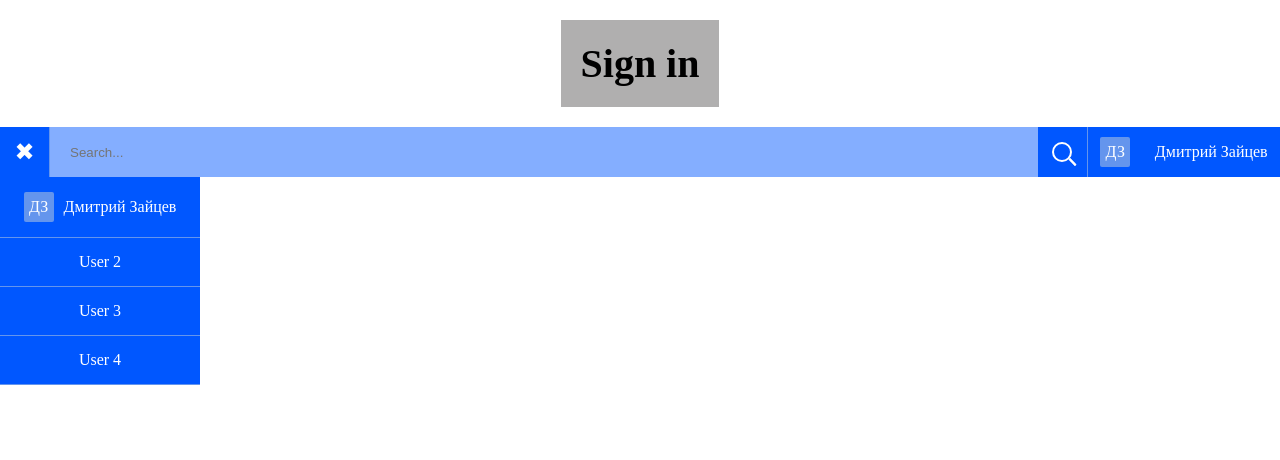
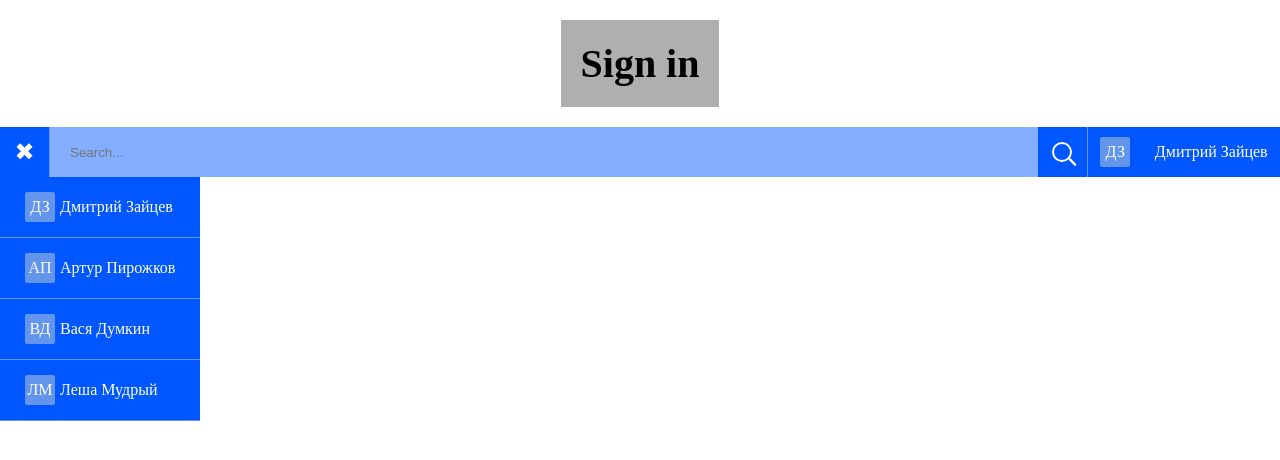
Before and after one commit to d1mag1c/TMS_hw_React, a React (Create React App) app: page / in a window 1280 px wide. Both pictures are taken after a click on the element 25 px from the left and 152 px from the top of the page. Shown: the top 460 px of the page. Built offline with nearby package versions, Linux system fonts and the light colour scheme.

Commit message:
fix burger menu

```diff
--- a/src/components/header/burger/burgerList/BurgerList.tsx
+++ b/src/components/header/burger/burgerList/BurgerList.tsx
@@ -1,18 +1,22 @@
 import React from 'react';
 import {BurgerListBlock, BurgerListUl, BurgerListLi} from "./style";
-import Login from "../../login/Login";
+import {UserObj} from "../../../../data/Data";
+import {findInitials} from "../../login/Initials";
+import {InitialsBlock, LoginBlock} from "../../login/style";
 
 const BurgerList = () => {
     return (
         <BurgerListBlock>
             <BurgerListUl>
-                <BurgerListLi><Login /></BurgerListLi>
-                <BurgerListLi> User 2</BurgerListLi>
-                <BurgerListLi> User 3</BurgerListLi>
-                <BurgerListLi> User 4</BurgerListLi>
+                {UserObj.map((e, index) =>
+                    <BurgerListLi key={index}>
+                        <InitialsBlock>
+                            {findInitials(e.user.toString())}
+                        </InitialsBlock>
+                        {e.user}
+                    </BurgerListLi>)}
             </BurgerListUl>
         </BurgerListBlock>
-
     );
 };
 
--- a/src/components/header/burger/burgerList/style.ts
+++ b/src/components/header/burger/burgerList/style.ts
@@ -12,14 +12,11 @@ export const BurgerListUl = styled.ul`
   height: 100%;
   display: flex;
   flex-direction: column;
-  align-items: center;
-  justify-content: space-around;
 `
 
 export const BurgerListLi = styled.li`
   width: 100%;
   display: flex;
-  justify-content: center;
   align-items: center;
   padding: 15px 20px;
   border-bottom: 1px solid cornflowerblue;
--- a/src/components/header/login/Initials.tsx
+++ b/src/components/header/login/Initials.tsx
@@ -1,27 +1,20 @@
 import React from 'react';
 import {InitialsBlock} from "./style";
+import {UserObj} from "../../../data/Data";
 
-type IUser = {
-    user: string
-}
+export function findInitials(user: string): string {
 
-const UserObj:IUser[] =
-    [{
-    user: 'Дима Зайцев'
-}]
-
-function findInitials (user:string):string {
-
-    let UserInitials:string = '';
+    let UserInitials: string = '';
     user.split(' ').filter((e) => UserInitials += e[0])
-    return UserInitials
+    return UserInitials.toUpperCase()
 }
 
 const Initials = () => {
 
-    const InitialsFunc = findInitials(UserObj[0].user);
     return (
-        <InitialsBlock>{InitialsFunc}</InitialsBlock>
+        <InitialsBlock>
+            {findInitials(UserObj[0].user)}
+        </InitialsBlock>
     );
 };
 
--- a/src/components/header/login/User.tsx
+++ b/src/components/header/login/User.tsx
@@ -1,9 +1,12 @@
 import React from 'react';
 import {UserBlock} from "./style";
+import {UserObj} from "../../../data/Data";
 
 const User = () => {
     return (
-<UserBlock>Дмитрий Зайцев</UserBlock>
+        <>
+            {<UserBlock>{UserObj[0].user}</UserBlock>}
+        </>
     );
 };
 
--- a/src/components/header/login/style.ts
+++ b/src/components/header/login/style.ts
@@ -1,12 +1,13 @@
 import styled from "styled-components";
 
 export const LoginBlock = styled.div`
-display: flex;
+  display: flex;
   justify-content: space-around;
   align-items: center;
   width: 250px;
   min-width: max-content;
   cursor: pointer;
+
   &:hover {
     background: blue;
   }
@@ -24,7 +25,6 @@ export const InitialsBlock = styled.div`
 `
 
 export const UserBlock = styled.div`
-min-width: max-content;
-
+  min-width: max-content;
   margin: 0 5px;
 `
--- /dev/null
+++ b/src/data/Data.ts
@@ -0,0 +1,23 @@
+type IUser = {
+    id: number,
+    user: string
+}
+
+export const UserObj: IUser[] = [
+    {
+        id: 1,
+        user: 'Дмитрий Зайцев'
+    },
+    {
+        id: 2,
+        user: 'Артур Пирожков'
+    },
+    {
+        id: 2,
+        user: 'Вася Думкин'
+    },
+    {
+        id: 2,
+        user: 'Леша Мудрый'
+    }
+]
```
